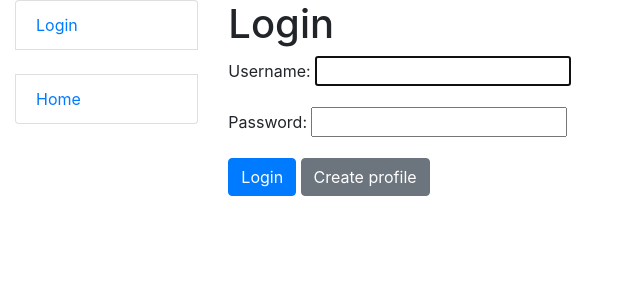
After one commit to kovaliskoveronika/task_manager, a Django app: page /accounts/login/ in a window 1280 px wide. The commit adds this page. Shown: the top 300 px of the page, without its empty margins (0-640 px from the left). Run offline with Django 4.2, Linux system fonts and the light colour scheme; some libraries are stand-ins or nearby versions.

Commit message:
add registration/login

```diff
--- a/manager/urls.py
+++ b/manager/urls.py
@@ -1,9 +1,10 @@
 from django.urls import path
 
-from .views import index
+from .views import index, UserCreateView
 
 urlpatterns = [
-    path("", index)
+    path("", index, name="home"),
+    path("users/create/", UserCreateView.as_view(), name="user-create")
 ]
 
 app_name = "manager"
--- a/task_manager/settings.py
+++ b/task_manager/settings.py
@@ -108,6 +108,8 @@ AUTH_PASSWORD_VALIDATORS = [
 
 AUTH_USER_MODEL = "manager.User"
 
+LOGIN_REDIRECT_URL = "/"
+
 # Internationalization
 # https://docs.djangoproject.com/en/4.2/topics/i18n/
 
--- a/templates/base.html
+++ b/templates/base.html
@@ -20,7 +20,7 @@
         <div class="col-sm-2">
 
             {% block sidebar %}
-
+              {% include "includes/sidebar.html" %}
             {% endblock %}
 
         </div>
--- /dev/null
+++ b/templates/includes/search_form.html
@@ -0,0 +1,6 @@
+{% load crispy_forms_filters %}
+<form action="" class="form-inline">
+  {% csrf_token %}
+    {{ search_form|crispy}}
+  <input type="submit" value="Search" class="btn btn-secondary">
+</form>
--- /dev/null
+++ b/templates/includes/sidebar.html
@@ -0,0 +1,12 @@
+<ul class="sidebar-nav list-group">
+  {% if user.is_authenticated %}
+    <li class="list-group-item">User: <a href="{{ user.get_absolute_url }}">{{ user.get_username }}</a></li>
+    <li class="list-group-item"><a href="{% url 'logout'%}?next={{request.path}}">Logout</a></li>
+  {% else %}
+    <li class="list-group-item"><a href="{% url 'login'%}?next={{request.path}}">Login</a></li>
+  {% endif %}
+
+  <br>
+
+  <li class="list-group-item"><a href="{% url 'manager:home' %}">Home</a></li>
+</ul>
--- /dev/null
+++ b/templates/registration/login.html
@@ -0,0 +1,25 @@
+{% extends "base.html" %}
+{% load crispy_forms_filters %}
+
+{% block content %}
+
+{% if form.errors %}
+  <p>Your username and password didn't match. Please try again.</p>
+{% endif %}
+
+<h1>Login</h1>
+
+{% if next %}
+  <p>Please login to see this page.</p>
+{% endif %}
+
+<form method="post" action="{% url 'login' %}">
+  {% csrf_token %}
+  {{ form.as_p }}
+
+  <input type="submit" value="Login" class="btn btn-primary" />
+  <a href="{% url 'manager:user-create' %}" class="btn btn-secondary">Create profile</a>
+  <input type="hidden" name="next" value="{{ next }}" />
+</form>
+
+{% endblock %}
```
Also changed, not shown: manager/forms.py (added, +16 -0 lines), manager/views.py (+13 -1 lines), templates/includes/pagination.html (added, +18 -0 lines), templates/registration/logged_out.html (added, +7 -0 lines), templates/registration/registrate.html (added, +11 -0 lines), manager/migrations/0001_initial.py (added).
